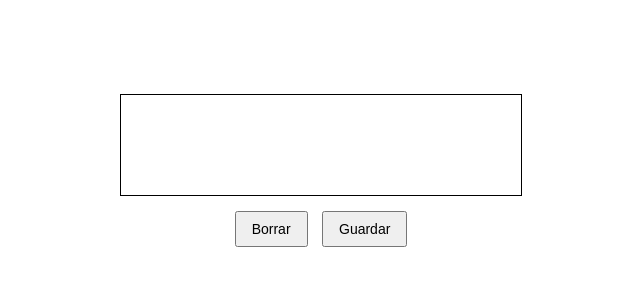
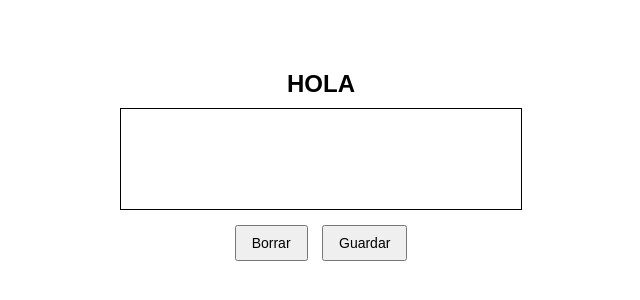
Before and after one commit to certificacionescgs-tech/firma-digital, a plain HTML site: page index.html in a window 1280 px wide. Shown: the part 242-542 px from the top of the page, without its empty margins (319-959 px from the left). Drawn offline with Linux system fonts and the light colour scheme.

Commit message:
index.html

```diff
--- a/index.html
+++ b/index.html
@@ -34,7 +34,7 @@
   </style>
 </head>
 <body>
-  <h2></h2>
+  <h2>HOLA</h2>
   <canvas id="signature-pad" width="400" height="100"></canvas>
   <div class="buttons">
     <button onclick="clearPad()">Borrar</button>
```
